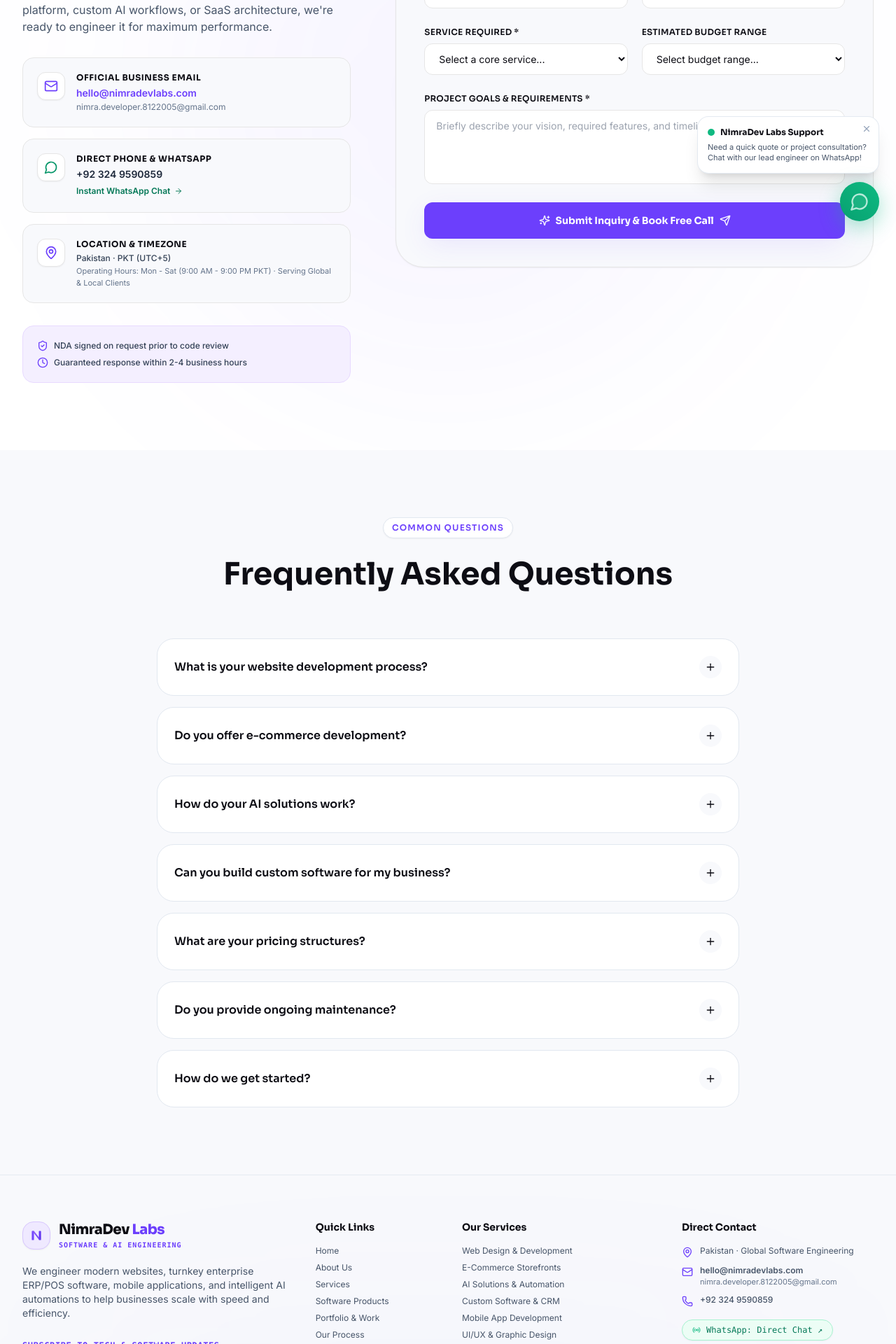
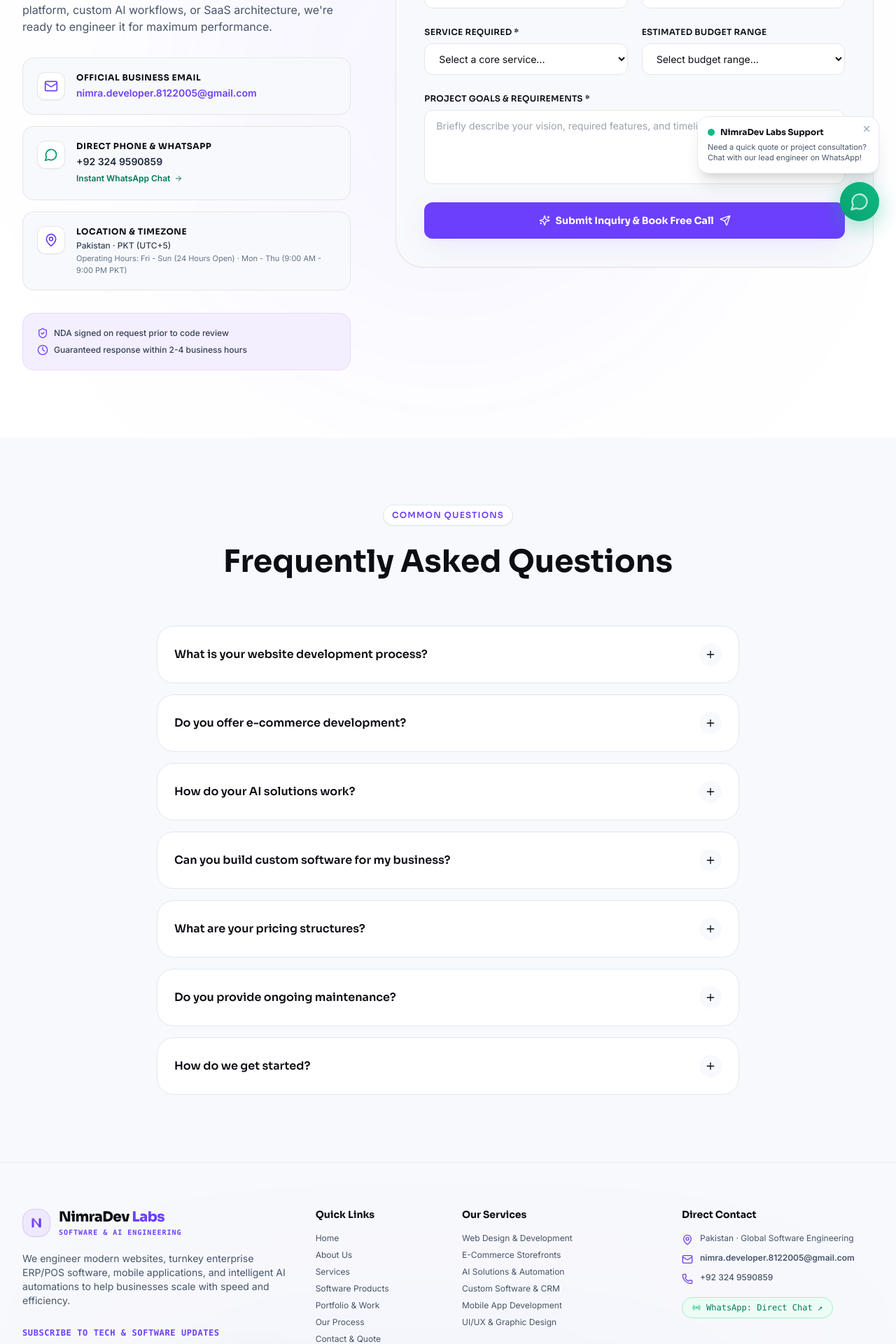
Before and after one commit to nimradeveloper812-collab/NimraDev-Labs-My-Company-, a React (Vite) app: page /contact in a window 1280 px wide. Shown: the part 460-2380 px from the top of the page at 70% size. Built offline with nearby package versions, Linux system fonts and the light colour scheme.

Commit message:
Update operating hours to Fri-Sun 24 Hours and remove hello email everywhere

```diff
--- a/src/components/layout/Footer.jsx
+++ b/src/components/layout/Footer.jsx
@@ -174,10 +174,9 @@
               </li>
               <li className="flex items-start gap-2.5">
                 <Mail className="w-4 h-4 text-[#6C3FFC] mt-0.5 shrink-0" />
-                <div className="flex flex-col">
-                  <a href="mailto:hello@nimradevlabs.com" className="hover:text-[#6C3FFC] font-semibold">hello@nimradevlabs.com</a>
-                  <a href="mailto:nimra.developer.8122005@gmail.com" className="hover:text-[#6C3FFC] text-[11px] text-slate-500 break-all">nimra.developer.8122005@gmail.com</a>
-                </div>
+                <a href="mailto:nimra.developer.8122005@gmail.com" className="hover:text-[#6C3FFC] font-semibold break-all">
+                  nimra.developer.8122005@gmail.com
+                </a>
               </li>
               <li className="flex items-start gap-2.5">
                 <Phone className="w-4 h-4 text-[#6C3FFC] mt-0.5 shrink-0" />
--- a/src/components/layout/TopBar.jsx
+++ b/src/components/layout/TopBar.jsx
@@ -28,7 +28,7 @@
         <div className="flex items-center space-x-3">
           <div className="hidden sm:flex items-center space-x-1.5 text-slate-300 font-mono text-[10px] sm:text-[11px]">
             <Clock className="w-3.5 h-3.5 text-emerald-400 shrink-0" />
-            <span>Mon - Sat: 9:00 AM - 9:00 PM PKT</span>
+            <span>Fri - Sun: 24 Hours · Mon - Thu: 9 AM - 9 PM PKT</span>
           </div>
 
           <a
--- a/src/components/sections/ContactForm.jsx
+++ b/src/components/sections/ContactForm.jsx
@@ -96,10 +96,7 @@
                   <h4 className="font-sora font-bold text-xs uppercase tracking-wider text-[#0D0D14] mb-1">
                     Official Business Email
                   </h4>
-                  <a href="mailto:hello@nimradevlabs.com" className="text-sm font-semibold text-[#6C3FFC] hover:underline block">
-                    hello@nimradevlabs.com
-                  </a>
-                  <a href="mailto:nimra.developer.8122005@gmail.com" className="text-xs text-slate-500 hover:underline block mt-0.5">
+                  <a href="mailto:nimra.developer.8122005@gmail.com" className="text-sm font-semibold text-[#6C3FFC] hover:underline block break-all">
                     nimra.developer.8122005@gmail.com
                   </a>
                 </div>
@@ -142,7 +139,7 @@
                     Pakistan · PKT (UTC+5)
                   </p>
                   <p className="text-[11px] text-slate-500 font-inter mt-0.5">
-                    Operating Hours: Mon - Sat (9:00 AM - 9:00 PM PKT) · Serving Global & Local Clients
+                    Operating Hours: Fri - Sun (24 Hours Open) · Mon - Thu (9:00 AM - 9:00 PM PKT)
                   </p>
                 </div>
               </div>
--- a/src/pages/PrivacyPolicy.jsx
+++ b/src/pages/PrivacyPolicy.jsx
@@ -61,7 +61,7 @@
               We only collect information necessary to provide our high-standard development and consulting services:
             </p>
             <ul className="space-y-2 text-slate-600 text-sm sm:text-base list-disc list-inside">
-              <li><strong>Contact Data:</strong> Name, business email (<code className="text-[#6C3FFC] font-mono text-xs">hello@nimradevlabs.com</code>), phone / WhatsApp number, company name.</li>
+              <li><strong>Contact Data:</strong> Name, business email (<code className="text-[#6C3FFC] font-mono text-xs">nimra.developer.8122005@gmail.com</code>), phone / WhatsApp number, company name.</li>
               <li><strong>Project Inquiries:</strong> Technical specifications, project budget estimates, timeline preferences, and software architecture requirements.</li>
               <li><strong>Technical Metadata:</strong> Browser type, operating system, IP address, referral sources, and anonymized interaction analytics.</li>
             </ul>
@@ -116,7 +116,7 @@
               You have the right to request access to, correction of, or complete deletion of any personal information held by NimraDev Labs.
             </p>
             <div className="p-5 rounded-2xl bg-[#F8F9FC] border border-[#6C3FFC]/20 text-xs sm:text-sm text-slate-700 space-y-2">
-              <p><strong>Direct Inquiries:</strong> <a href="mailto:hello@nimradevlabs.com" className="text-[#6C3FFC] font-semibold hover:underline">hello@nimradevlabs.com</a> / <a href="mailto:nimra.developer.8122005@gmail.com" className="text-[#6C3FFC] font-semibold hover:underline">nimra.developer.8122005@gmail.com</a></p>
+              <p><strong>Direct Inquiries:</strong> <a href="mailto:nimra.developer.8122005@gmail.com" className="text-[#6C3FFC] font-semibold hover:underline">nimra.developer.8122005@gmail.com</a></p>
               <p><strong>WhatsApp / Phone:</strong> <a href="tel:+923249590859" className="text-[#6C3FFC] font-semibold hover:underline">+92 324 9590859</a></p>
               <p><strong>Timezone / Location:</strong> Pakistan Standard Time (PKT / UTC+5) · Serving Global & Local Clients</p>
             </div>
--- a/src/pages/TermsOfService.jsx
+++ b/src/pages/TermsOfService.jsx
@@ -105,7 +105,7 @@
               We pride ourselves on transparent, collaborative communication. In case of questions or service inquiries:
             </p>
             <div className="p-5 rounded-2xl bg-[#F8F9FC] border border-[#6C3FFC]/20 text-xs sm:text-sm text-slate-700 space-y-2">
-              <p><strong>Official Inquiries:</strong> <a href="mailto:hello@nimradevlabs.com" className="text-[#6C3FFC] font-semibold hover:underline">hello@nimradevlabs.com</a></p>
+              <p><strong>Official Inquiries:</strong> <a href="mailto:nimra.developer.8122005@gmail.com" className="text-[#6C3FFC] font-semibold hover:underline">nimra.developer.8122005@gmail.com</a></p>
               <p><strong>WhatsApp Support:</strong> <a href="tel:+923249590859" className="text-[#6C3FFC] font-semibold hover:underline">+92 324 9590859</a></p>
               <p><strong>Operating Headquarters:</strong> Pakistan (PKT UTC+5) · Serving Global Startups & Local Enterprises</p>
             </div>
```
